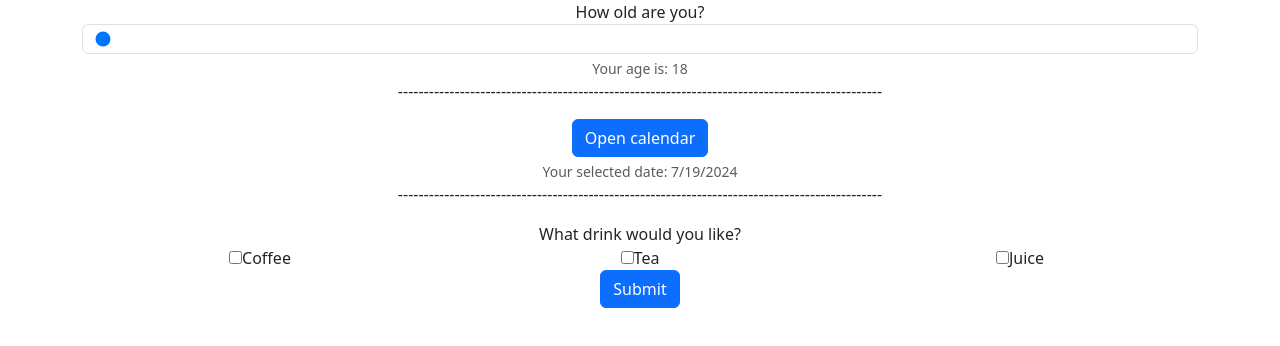
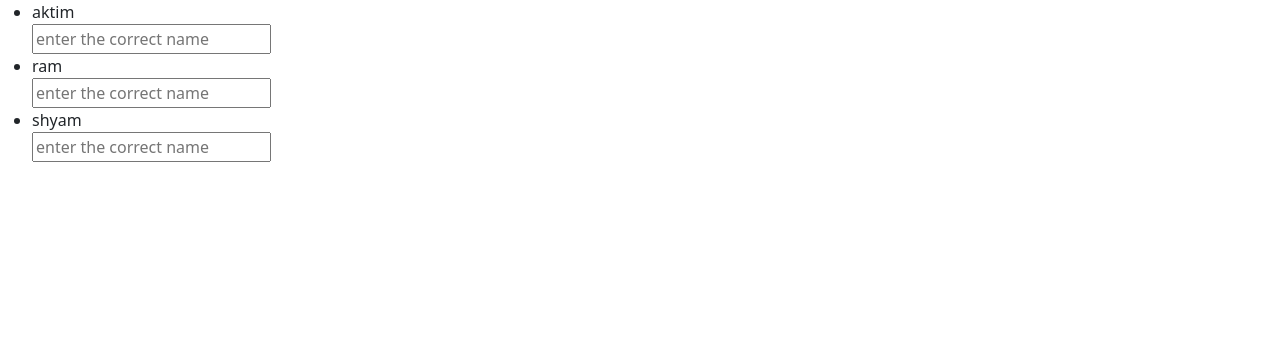
Before and after one commit to zer0vox/basic_react_app, a React (Vite) app: page / in a window 1280 px wide. Shown: the top 346 px of the page. Built offline with nearby package versions, Linux system fonts and the light colour scheme.

Commit message:
chore: Update App component to use StateHookArray

```diff
--- a/src/App.jsx
+++ b/src/App.jsx
@@ -5,10 +5,12 @@ import "bootstrap/dist/css/bootstrap.min.css";
 import "react-date-picker/dist/DatePicker.css";
 import "react-calendar/dist/Calendar.css";
 import { StateHook } from "./StateHook";
+import StateHookArray from "./StateHookArray";
+
 const App = () => {
   return (
     <>
-      <Survey />
+      <StateHookArray />
     </>
   );
 };
```
